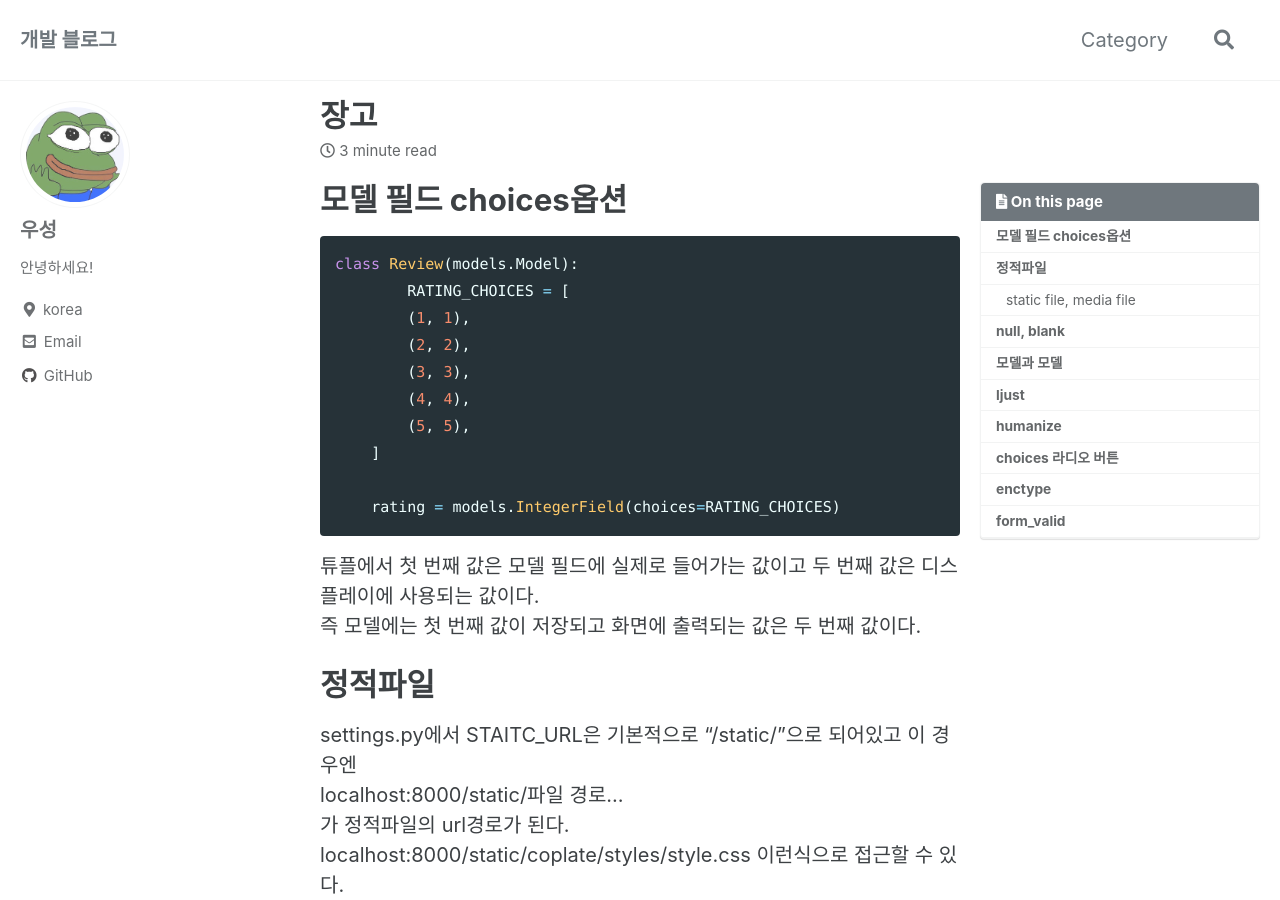
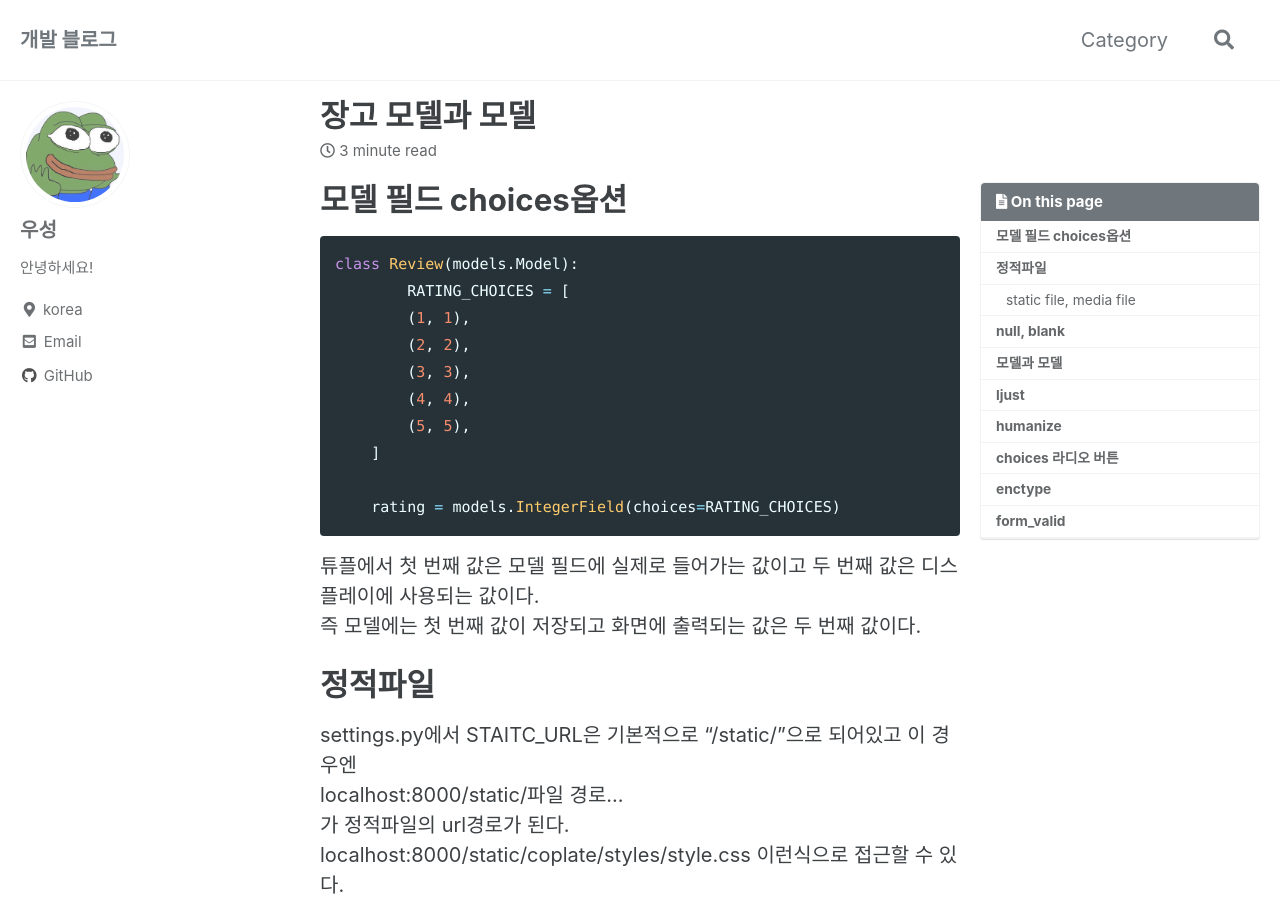
Before and after one commit to wooseongryu/wooseongryu.github.io, a Jekyll site: the page built from _posts/2022-10-03-DJango-11.md, in a window 1280 px wide and 900 px high. Built offline with Jekyll 4.4.1, drawn with Linux system fonts in a browser that asks for light colours; cached includes are drawn as plain includes; some web fonts are replaced; comment, search, counter and statistics services are not loaded.

Commit message:
제목 수정

```diff
--- a/_posts/2022-10-03-DJango-11.md
+++ b/_posts/2022-10-03-DJango-11.md
@@ -1,6 +1,6 @@
 ---
-title: "장고"
-excerpt: ""
+title: "장고 모델과 모델"
+excerpt: "정적파일, choices, form_valid"
 
 categories:
     - 장고
```
